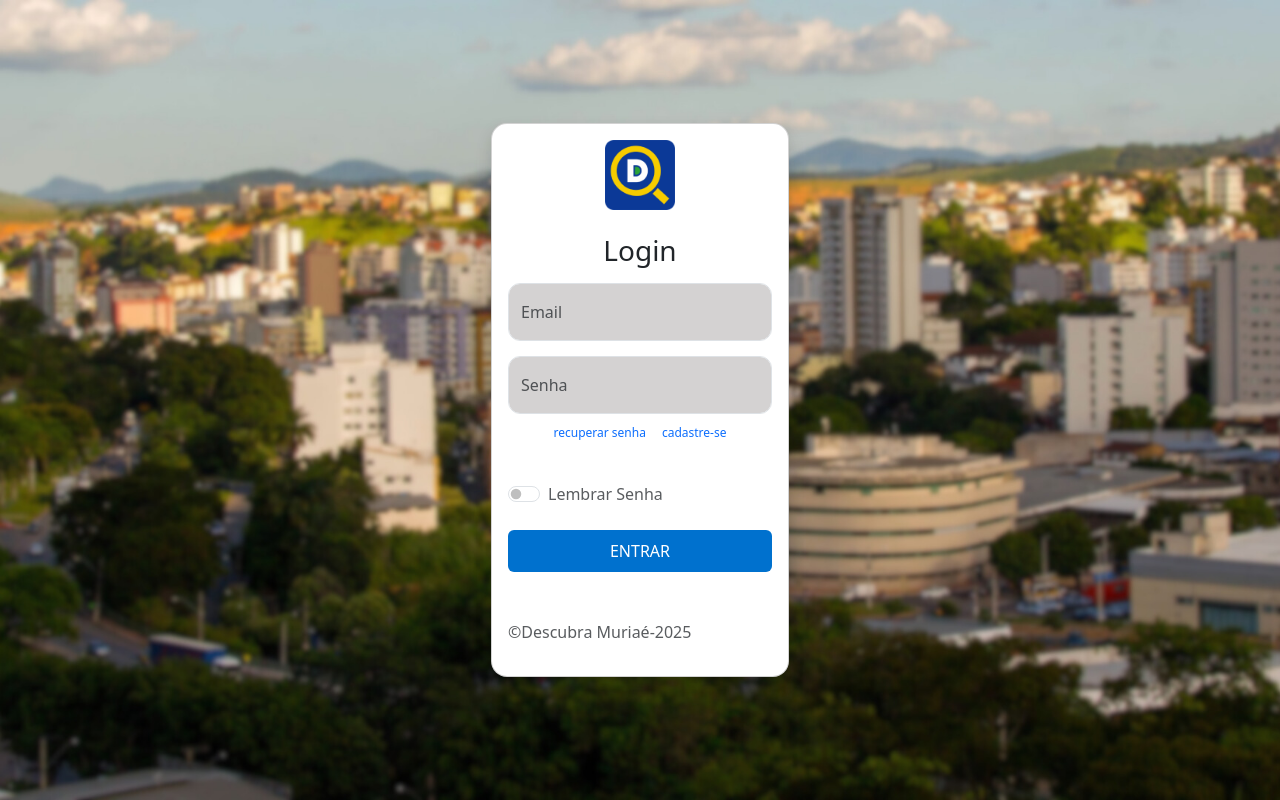
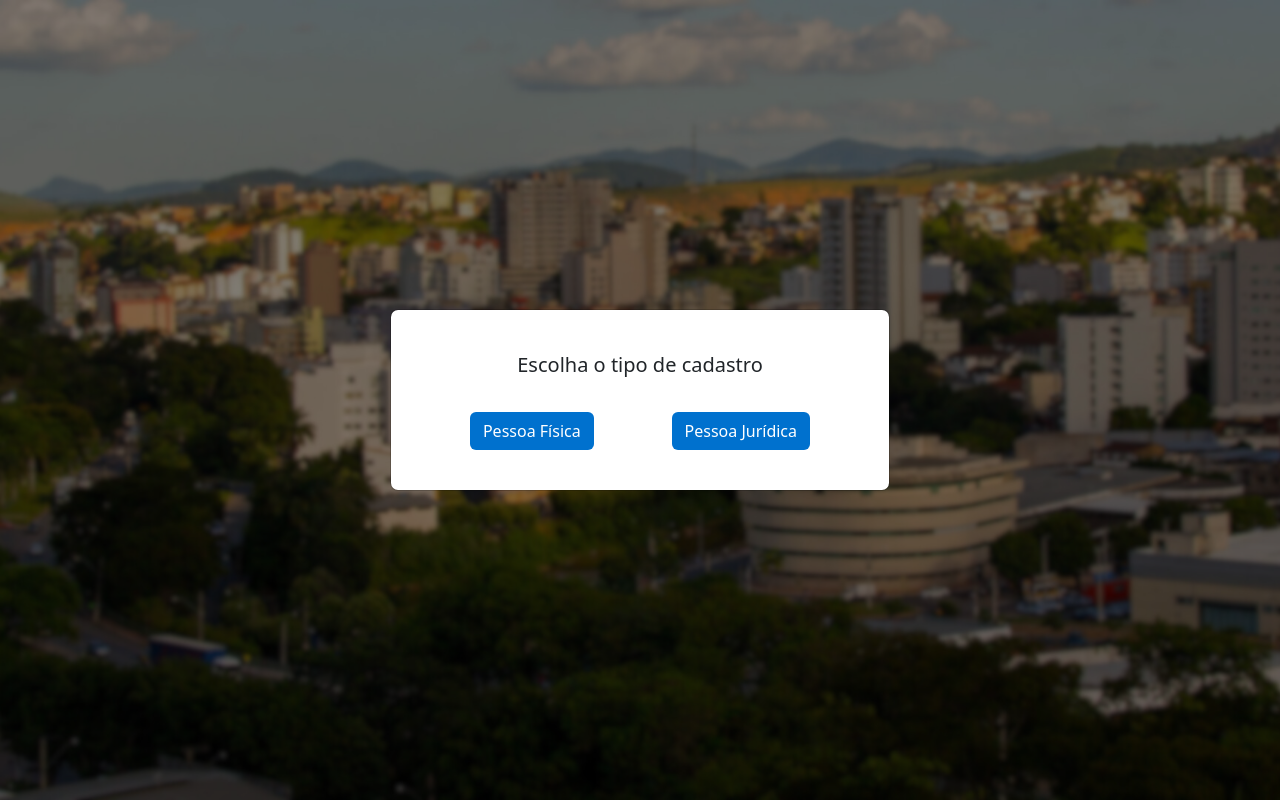
Before and after one commit to Fl1ckerPa/Projeto-de-Extens-o-Universit-ria-FASM-2025, a PHP site: page /HTML/login.html in a window 1280 px wide. Run offline with PHP 8.4, Linux system fonts and the light colour scheme.

Commit message:
alterações no formulario de cadastro e login

```diff
--- a/CSS/login.css
+++ b/CSS/login.css
@@ -4,7 +4,7 @@
 }
 
 /* imagem do body na pagina */
-body.login-background{
+body.login-background {
   background-image: url(/IMG/blur_panoramica_muriaé.png);
   background-size: cover;
   background-position: center;
@@ -33,31 +33,37 @@
 }
 
 /* altera a cor do botão checkbox do tipo switch */
-.form-check-input:checked{
+.form-check-input:checked {
   background-color: #003A8C;
   border-color: #003A8C;
 }
 
 /* customização do botão de submit no formulario de login */
-.btn-custom{
+.btn-custom {
   background-color: #0071CE;
   color: #ffffff;
 
 }
 
-.btn-custom:hover{
+.btn-custom:hover {
   background-color: #003A8C;
   color: #ffffff;
   transform: scale(1.02);
   transition: all 0.3s ease;
 }
 
-.bg-form-login{
-  background-color:#d4d2d2 !important;
+.bg-form-login {
+  background-color: #d4d2d2 !important;
   border-radius: 0.75rem !important;
-  box-shadow: 0,125rem,25rem rgba(0,0,0,0.075) !important;
+  box-shadow: 0, 125rem, 25rem rgba(0, 0, 0, 0.075) !important;
 }
 
-.fs-7{
+.fs-7 {
   font-size: 0.75rem !important;
 }
+
+.form-container {
+  max-width: 500px;
+  margin: 0 auto;
+  padding: 20px;
+}
--- a/HTML/login.html
+++ b/HTML/login.html
@@ -1,5 +1,6 @@
 <!doctype html>
 <html lang="pt-br">
+
 <head>
   <meta charset="utf-8">
   <meta name="viewport" content="width=device-width, initial-scale=1.0">
@@ -8,35 +9,49 @@
   <title>Descubra Muriaé - Login</title>
 
   <!-- Estilo do Bootstrap via CDN -->
-    <link href="https://cdn.jsdelivr.net/npm/bootstrap@5.3.3/dist/css/bootstrap.min.css" rel="stylesheet" integrity="sha384-..." crossorigin="anonymous">
+  <link href="https://cdn.jsdelivr.net/npm/bootstrap@5.3.3/dist/css/bootstrap.min.css" rel="stylesheet"
+    integrity="sha384-..." crossorigin="anonymous">
 
-    <!-- Estilo opcional removido por ora -->
+
   <link href="../CSS/login.css" rel="stylesheet">
 </head>
+
 <body class="login-background d-flex align-items-center py-4 bg-body-tertiary">
-    <main class="form-signin w-100 m-auto">
-      <div class="card shadow rounded-4">
-        <div class="card-body p-3">
-          <form method="POST" action="login.php">
-            <!-- Imagem substituída por uma pública do Bootstrap -->
-            <div class="d-flex justify-content-center align-items-center rounded-5">
-              <!-- FIXME  (class="rounded-circle") usada para arredondar elementos semelhante a um icone de usuário -->
-              <img class="mb-4" src="../IMG/logo_descubra_short.png" alt="Logo Descubra Muriaé" width="70" height="70">
+  <!-- FORMULÁRIO INICIALMENTE ESCONDIDO -->
+  <form method="POST" action="cadastro.php" id="formCadastro" class="form-container shadow rounded-4 bg-white d-none">
+    <input type="hidden" name="tipoCadastro" id="tipoCadastro" />
+    <div class="text-center">
+      <img src="../IMG/logo_descubra_short.png" alt="Logo Descubra Muriaé" width="70" height="70" class="mb-4" />
     </div>
     <h1 class="d-flex justify-content-center align-items-center h3 mb-3 fw-normal">Login</h1>
 
-            <div class="form-floating  mb-1">
-              <input type="email" class="form-control form-control-sm bg-form-login" id="email" name="email" placeholder="nome@exemplo.com" autocomplete="off" required>
-              <label class="text-muted " for="email">Email</label>
+
+    <!-- CPF DO USUÁRIO -->
+    <div class="form-floating mb-2" id="campoCPF">
+      <input type="text" class="form-control form-control-sm bg-form-login" id="cpf" name="cpf" placeholder="Seu CPF"
+        autocomplete="off" />
+      <label for="cpf">CPF</label>
     </div>
-            <div class="form-floating mb-0 mt-3">
-              <input type="password" class="form-control form-control-sm bg-form-login" id="senha" name="senha" placeholder="Senha" autocomplete="off" required>
-              <label class="text-muted" for="senha">Senha</label>
+
+    <!-- CNPJ DO USUÁRIO -->
+    <div class="form-floating mb-2 d-none" id="campoCNPJ">
+      <input type="text" class="form-control form-control-sm bg-form-login" id="cnpj" name="cnpj" placeholder="Seu CNPJ"
+        autocomplete="off" />
+      <label for="cnpj">CNPJ</label>
     </div>
-            <div class="d-flex justify-content-center">
-              <div class="d-inline-flex gap-3 align-items-center justify-content-center mb-4">
-                <a href="#" class="link-primary text-decoration-none fs-7">recuperar senha</a>
-                <a href="../HTML/cadastro.html" class="link-primary text-decoration-none fs-7">cadastre-se</a>
+    <!-- --------------- -->
+
+    <!-- SENHA DO USUÁRIO -->
+    <div class="form-floating mb-2">
+      <input type="password" class="form-control form-control-sm bg-form-login" id="senha" name="senha"
+        placeholder="Senha" autocomplete="off" required />
+      <label for="senha">Digite sua senha</label>
+    </div>
+    <!-- ----------------- -->
+
+    <div class="d-flex gap-3 align-items-center justify-content-center mb-4">
+      <a href="#" class="link-primary text-decoration-none fs-7">Recuperar senha</a>
+      <a href="../HTML/cadastro.html" class="link-primary text-decoration-none fs-7">Cadastre-se</a>
     </div>
     </div>
     <div class="form-text text-muted mb-3 d-none" id="senhaDica">
@@ -56,10 +71,37 @@
     </div>
     <button class="btn btn-custom w-100 py-2" type="submit">ENTRAR</button>
     <p class="mt-5 mb-3 text-body-secondary">&copy;Descubra Muriaé-2025</p>
+
+
+
   </form>
+
+  <!-- MODAL -->
+  <div class="modal fade" id="staticBackdrop1" data-bs-backdrop="static" data-bs-keyboard="false" tabindex="-1"
+    aria-labelledby="modalLabel" aria-hidden="true">
+    <div class="modal-dialog modal-dialog-centered">
+      <div class="modal-content p-4">
+        <div class="d-flex align-items-center justify-content-center  modal-header border-0">
+          <h5 class="modal-title" id="modalLabel">Escolha o tipo de cadastro</h5>
+        </div>
+        <div class="modal-body d-flex justify-content-around">
+          <button id="btnPF" type="button" class="btn btn-custom">Pessoa Física</button>
+          <button id="btnPJ" type="button" class="btn btn-custom">Pessoa Jurídica</button>
         </div>
       </div>
-    </main>
+    </div>
+  </div>
+  <!-- FIM DO MODAL -->
+  <!-- Incluindo Jquerry na página -->
+  <script src="https://code.jquery.com/jquery-3.7.1.min.js"></script>
+  <script src="https://cdnjs.cloudflare.com/ajax/libs/jquery.mask/1.14.16/jquery.mask.min.js"></script>
+
+  <!-- Incluindo o Bootstrap JS -->
+  <script src="https://cdn.jsdelivr.net/npm/bootstrap@5.3.3/dist/js/bootstrap.bundle.min.js" integrity="sha384-..."
+    crossorigin="anonymous"></script>
+
+  <!-- Incluindo o script custon para as paginas de login e cadastro -->
   <script src="../JS/login_cadastro.js"></script>
 </body>
+
 </html>
```
Also changed, not shown: HTML/cadastro.html (+13 -15 lines). Lines whose indentation alone changed are shown as unchanged.
